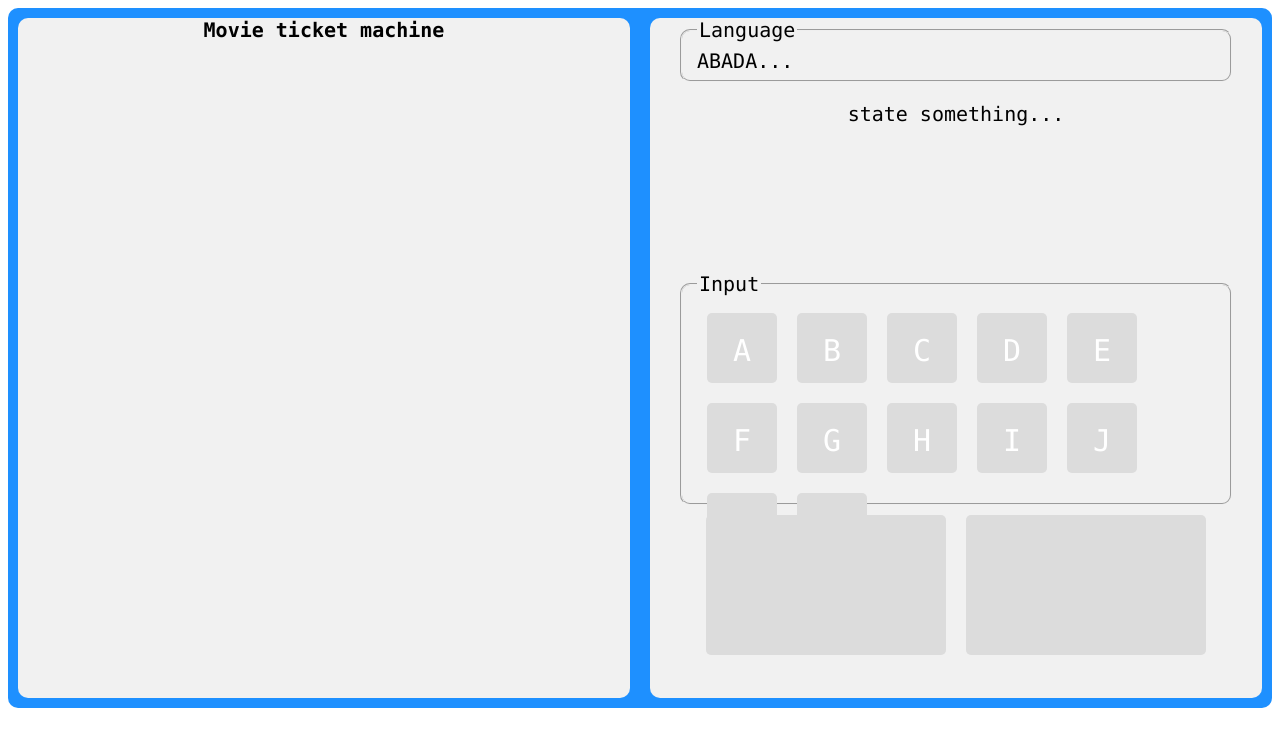
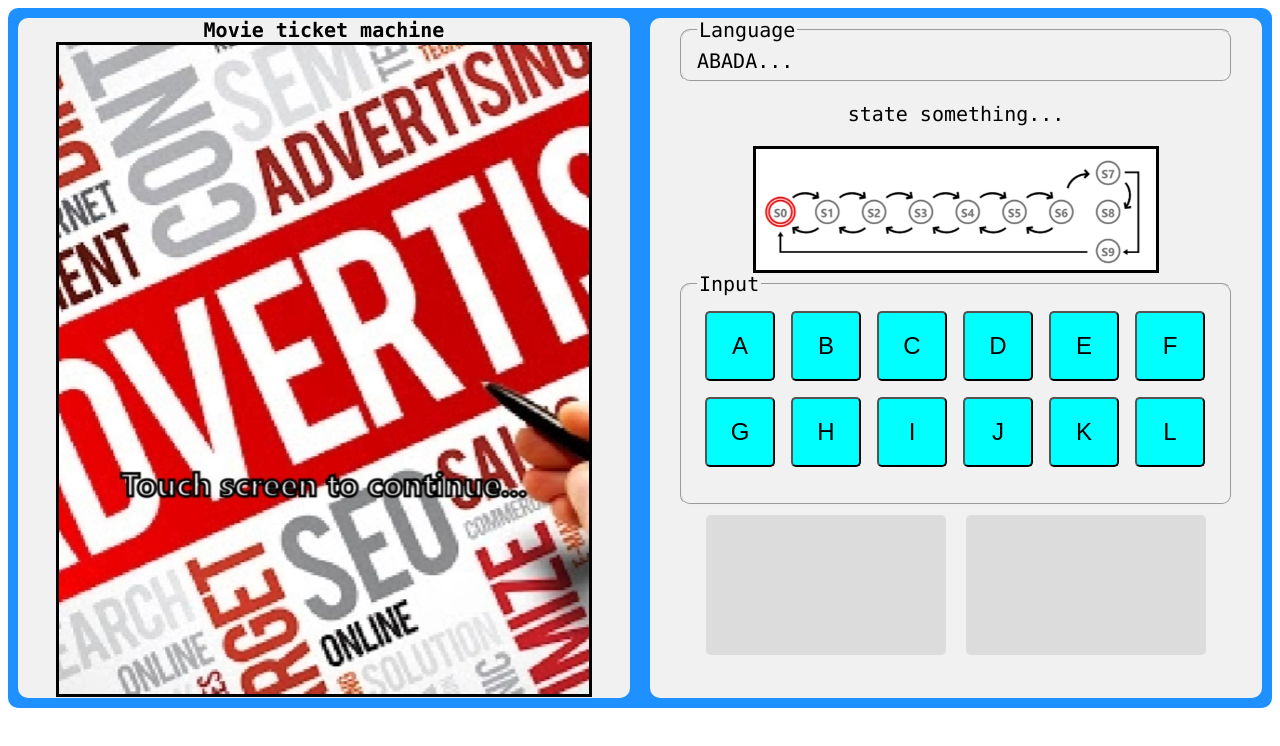
Before and after one commit to TW2541/Toc-project, a plain HTML site: page index.html in a window 1280 px wide. Drawn offline with Linux system fonts and the light colour scheme.

Commit message:
https://github.com/Planos78/Toc-project

```diff
--- a/index.css
+++ b/index.css
@@ -57,12 +57,15 @@
     color: white;
   }
 
-  div.flexLg > div {
+  div.flexLg > input {
 
       border-radius: 5px;
       background-color: gainsboro;
       width: 70px;
       height: 70px;
+      margin: 8px;
+      background-color: aqua;
+      font-size: larger;
   }
 
   div#stateStep{
@@ -84,3 +87,7 @@
     width: 200px;
     height: 100px;
   }
+  img{
+    border-style: solid;
+    border-color: black;
+  }
--- a/index.html
+++ b/index.html
@@ -10,7 +10,8 @@
   <body>
     <div class="flex-container">
       <div id="movie-ticket-machine">
-        <b>Movie ticket machine</b>
+        <b>Movie ticket machine</b><br>
+        <img src="screen.jpg" style="width:530px" id="machineImage"/>
       </div>
       <div id="state">
         <!-- <b>Language</b>  -->
@@ -20,23 +21,24 @@
         </fieldset>
         <div id="stateStep">
           <p>state something...</p>
+          <img src="state.jpg" alt="oh no!" id="stateImage" style="width: 400px;">
         </div>
         <fieldset name="Input">
           <legend id="lg">Input</legend>
 
           <div class="flexLg">
-            <div>A</div>
-            <div>B</div>
-            <div>C</div>
-            <div>D</div>
-            <div>E</div>
-            <div>F</div>
-            <div>G</div>
-            <div>H</div>
-            <div>I</div>
-            <div>J</div>
-            <div>K</div>
-            <div>L</div>
+            <input type="button" value="A" onclick="A()">
+            <input type="button" value="B" onclick="B()">
+            <input type="button" value="C" onclick="C()">
+            <input type="button" value="D" onclick="D()">
+            <input type="button" value="E" onclick="E()">
+            <input type="button" value="F" onclick="F()">
+            <input type="button" value="G" onclick="G()">
+            <input type="button" value="H" onclick="H()">
+            <input type="button" value="I" onclick="I()">
+            <input type="button" value="J" onclick="J()">
+            <input type="button" value="K" onclick="K()">
+            <input type="button" value="L" onclick="L()">
           </div>
         </fieldset>
         <div class="flex-result">
```
Also changed, not shown: index.js (added, +27 -0 lines), package-lock.json (added), screen.jpg (added), state.jpg (added).
